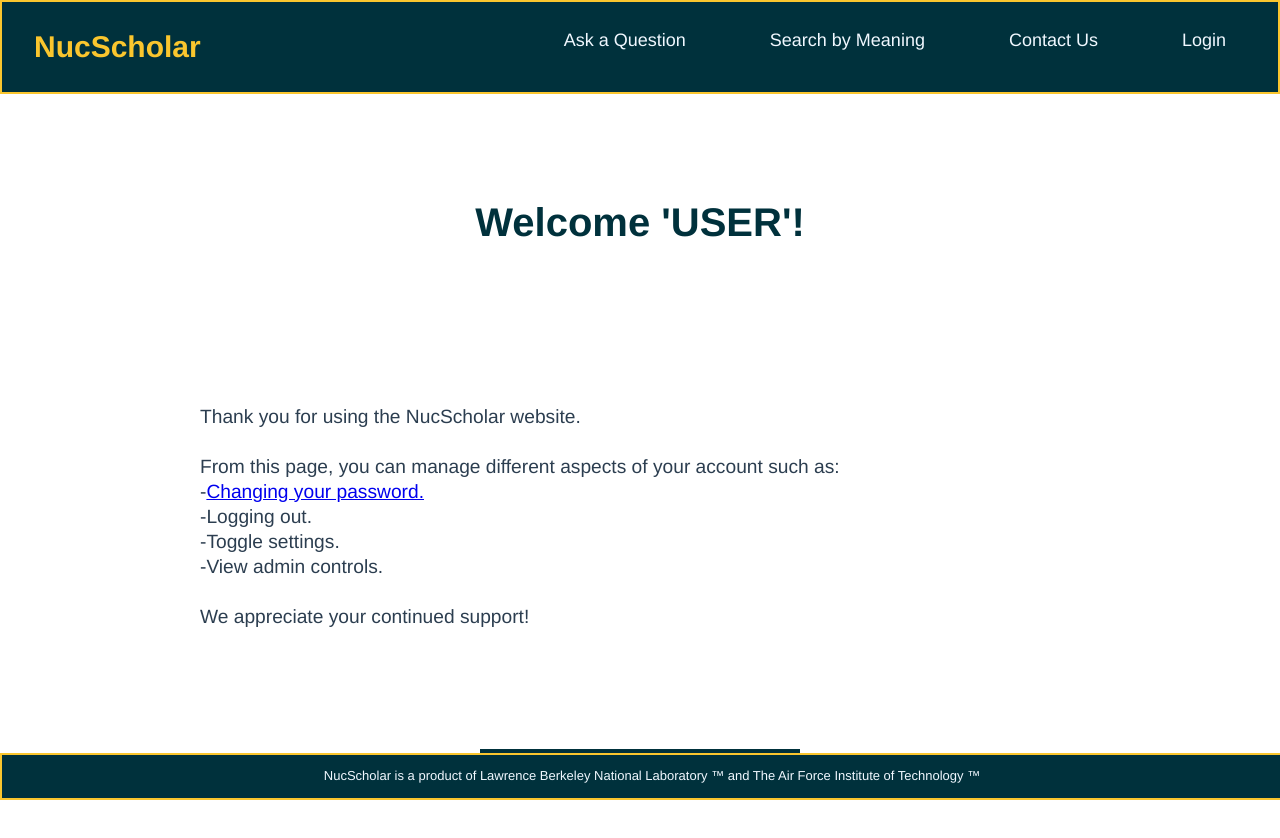
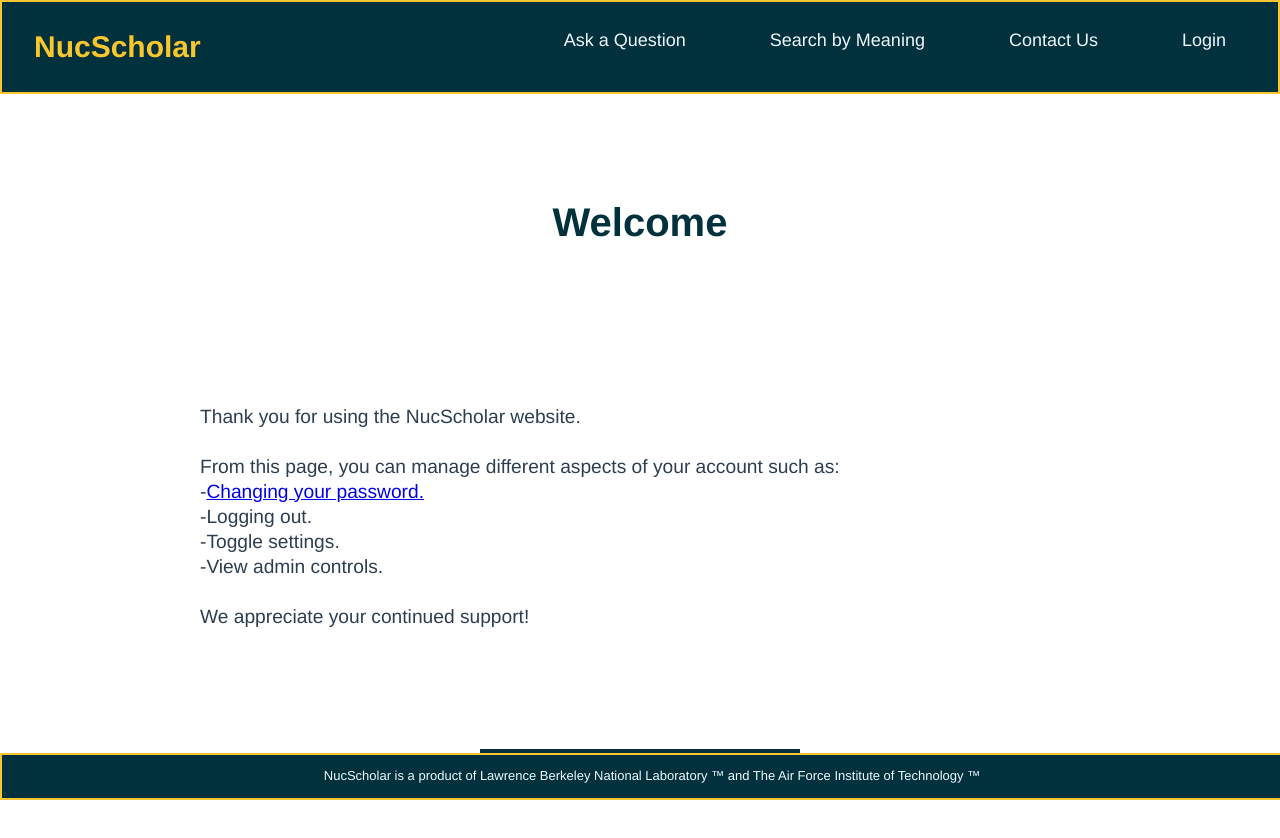
Before and after one commit to dward118/NL-Website, a Vue app in the folder frontend/: page /account in a window 1280 px wide. Shown: the top 838 px of the page. Built offline with nearby package versions, Linux system fonts and the light colour scheme.

Commit message:
username is on account page

```diff
--- a/frontend/src/views/AccountPage.vue
+++ b/frontend/src/views/AccountPage.vue
@@ -1,7 +1,7 @@
 <template>
   <MenuBar />
 
-  <h1 style="font-size:40px; color: #00313c; margin-top: 200px;">Welcome 'USER'!</h1>
+  <h1 style="font-size:40px; color: #00313c; margin-top: 200px;">Welcome {{ this.$store.state.username }}</h1>
 
   <p class="greeting">
     Thank you for using the NucScholar website. <br><br>
```
